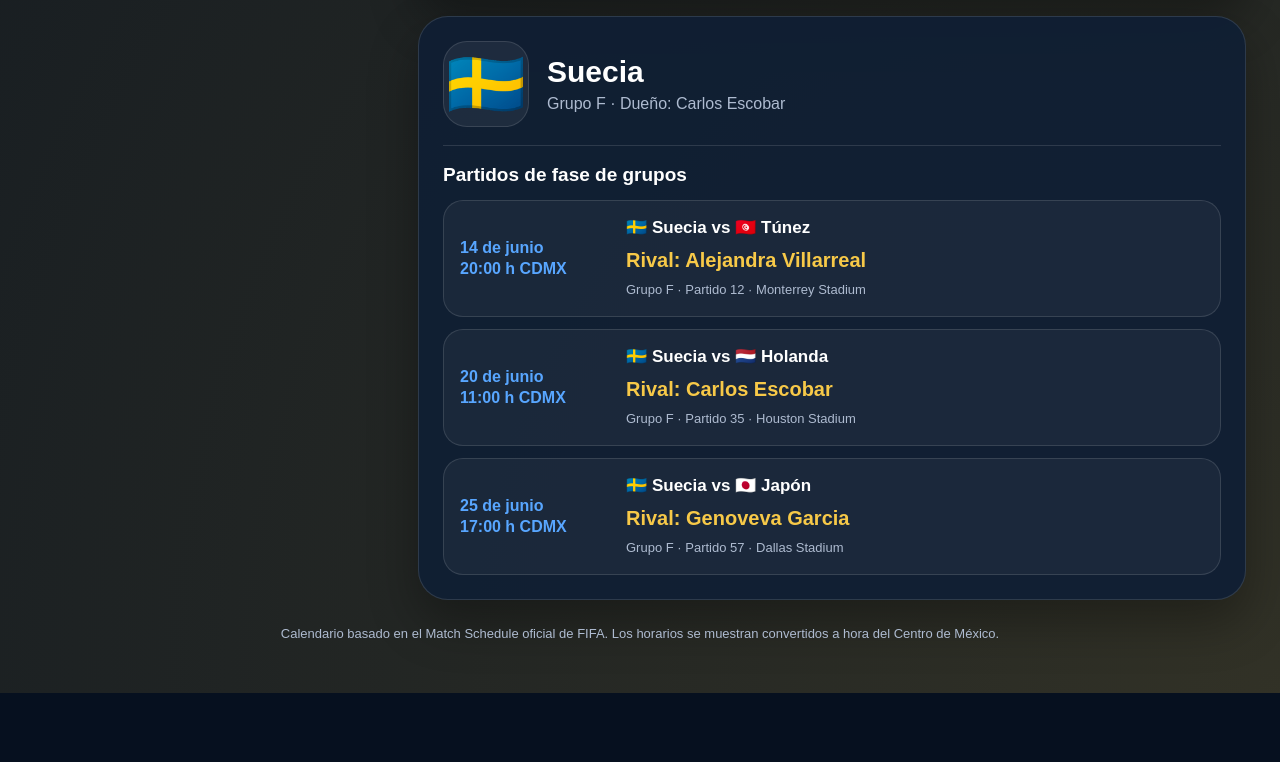
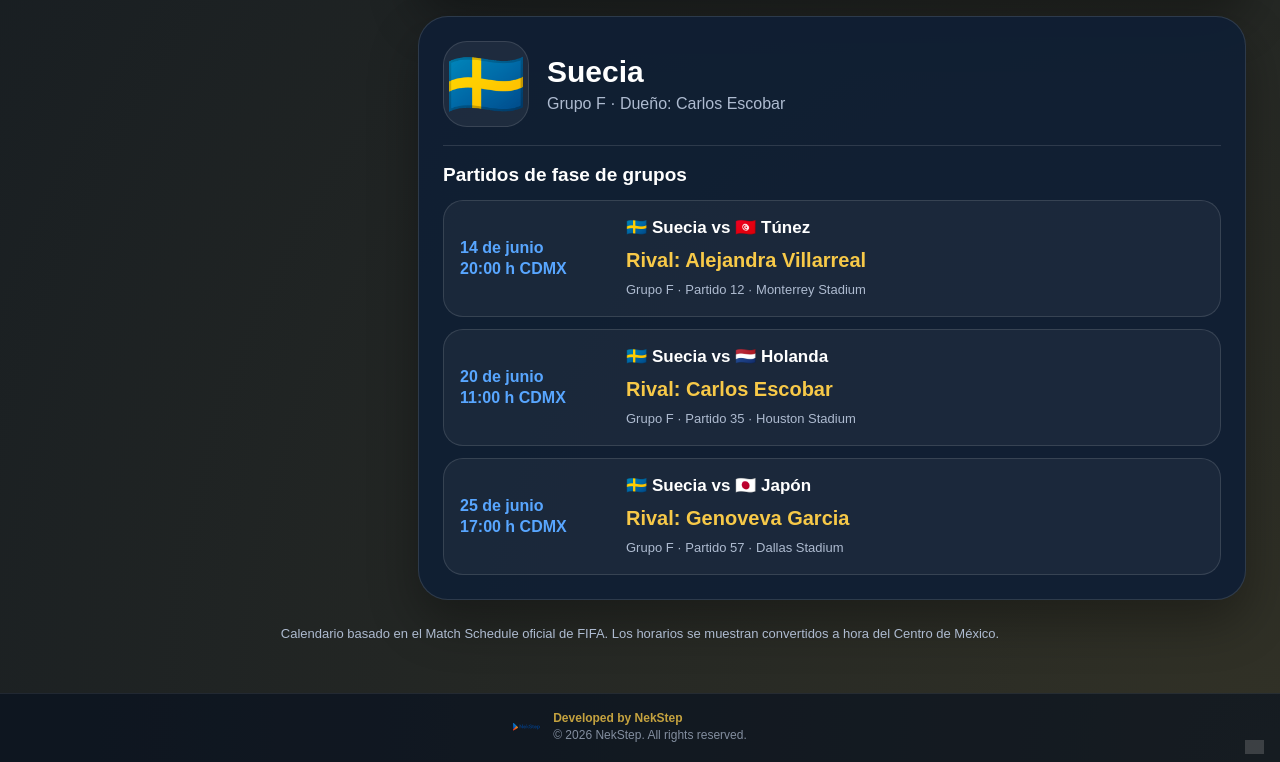
Before and after one commit to oescobarrusa-commits/mundial-sorteo-2026, a plain HTML site: page index.html in a window 1280 px wide. Shown: the part 6905-7667 px from the top of the page. Before the commit the page ends 7598 px from the top, so only its background shows below. Drawn offline with Linux system fonts and the light colour scheme; grey boxes are pictures that could not be loaded.

Commit message:
Add footer and visit counter

```diff
--- a/data.js
+++ b/data.js
@@ -236,5 +236,7 @@ const WORLD_CUP_DATA = {
     champion: "ARG"
   },
   // Pega aqui la URL del video del sorteo. Acepta URL normal de YouTube, youtu.be o embed.
-  drawVideoUrl: "https://www.youtube.com/watch?v=VIDEO_ID_AQUI"
+  drawVideoUrl: "https://www.youtube.com/watch?v=VIDEO_ID_AQUI",
+  // Contador externo discreto para sitio estatico. Cambia la URL si usas otro servicio.
+  visitCounterUrl: "https://hits.seeyoufarm.com/api/count/incr/badge.svg?url=https%3A%2F%2Fmundial-sorteo-2026.vercel.app&count_bg=%2306101F&title_bg=%2306101F&icon=&icon_color=%23FFFFFF&title=visitas&edge_flat=true"
 };
--- a/index.html
+++ b/index.html
@@ -574,6 +574,70 @@
       text-align: center;
     }
 
+    .site-footer {
+      position: relative;
+      display: flex;
+      align-items: center;
+      justify-content: center;
+      padding: 16px 42px 18px 18px;
+      border-top: 1px solid rgba(255, 255, 255, 0.08);
+      background: rgba(6, 16, 31, 0.62);
+    }
+
+    .footer-attribution {
+      display: inline-flex;
+      align-items: center;
+      gap: 10px;
+      color: rgba(174, 187, 208, 0.72);
+      text-align: left;
+    }
+
+    .footer-attribution__logo {
+      width: 34px;
+      height: 34px;
+      flex: 0 0 auto;
+      object-fit: contain;
+      opacity: 0.9;
+    }
+
+    .footer-attribution__text {
+      display: grid;
+      gap: 2px;
+    }
+
+    .footer-attribution__text p {
+      color: inherit;
+      font-size: 12px;
+      line-height: 1.25;
+    }
+
+    .footer-attribution__text p:first-child {
+      color: rgba(247, 201, 72, 0.78);
+      font-weight: 700;
+    }
+
+    .visit-counter {
+      position: absolute;
+      right: 16px;
+      bottom: 8px;
+      display: inline-flex;
+      align-items: center;
+      min-height: 12px;
+      opacity: 0.28;
+      filter: saturate(0.45);
+      transition: opacity 160ms ease;
+    }
+
+    .visit-counter:hover {
+      opacity: 0.75;
+    }
+
+    .visit-counter img {
+      display: block;
+      max-width: 86px;
+      height: 14px;
+    }
+
     @media (max-width: 1000px) {
       .participant-layout,
       .country-detail-grid {
@@ -620,6 +684,17 @@
 
       .bracket-round-hint {
         grid-column: 1 / -1;
+      }
+
+      .site-footer {
+        justify-content: flex-start;
+        padding-right: 18px;
+        padding-bottom: 28px;
+      }
+
+      .visit-counter {
+        right: 18px;
+        bottom: 8px;
       }
     }
   </style>
@@ -687,6 +762,23 @@
 
     <p class="footer-note">Calendario basado en el Match Schedule oficial de FIFA. Los horarios se muestran convertidos a hora del Centro de México.</p>
   </main>
+
+  <footer class="site-footer">
+    <div class="footer-attribution">
+      <img
+        alt="NekStep logo"
+        class="footer-attribution__logo"
+        src="nekstep-logo-transparent.png"
+      >
+      <div class="footer-attribution__text">
+        <p>Developed by NekStep</p>
+        <p>© 2026 NekStep. All rights reserved.</p>
+      </div>
+    </div>
+    <span class="visit-counter" title="Visitas">
+      <img id="visitCounter" alt="Contador de visitas" loading="lazy">
+    </span>
+  </footer>
 
   <script>
     const data = WORLD_CUP_DATA;
@@ -907,6 +999,12 @@
       frame.src = toYouTubeEmbedUrl(data.drawVideoUrl);
     }
 
+    function initVisitCounter() {
+      const counter = document.getElementById("visitCounter");
+      if (!counter || !data.visitCounterUrl) return;
+      counter.src = data.visitCounterUrl;
+    }
+
     function toYouTubeEmbedUrl(url) {
       if (!url) return "";
       if (url.includes("/embed/")) return url;
@@ -942,6 +1040,7 @@
     renderCountryDashboard();
     renderCompletedBracket();
     initDrawVideo();
+    initVisitCounter();
   </script>
 </body>
 </html>
```
Also changed, not shown: README.md, nekstep-logo-transparent.png (added).
